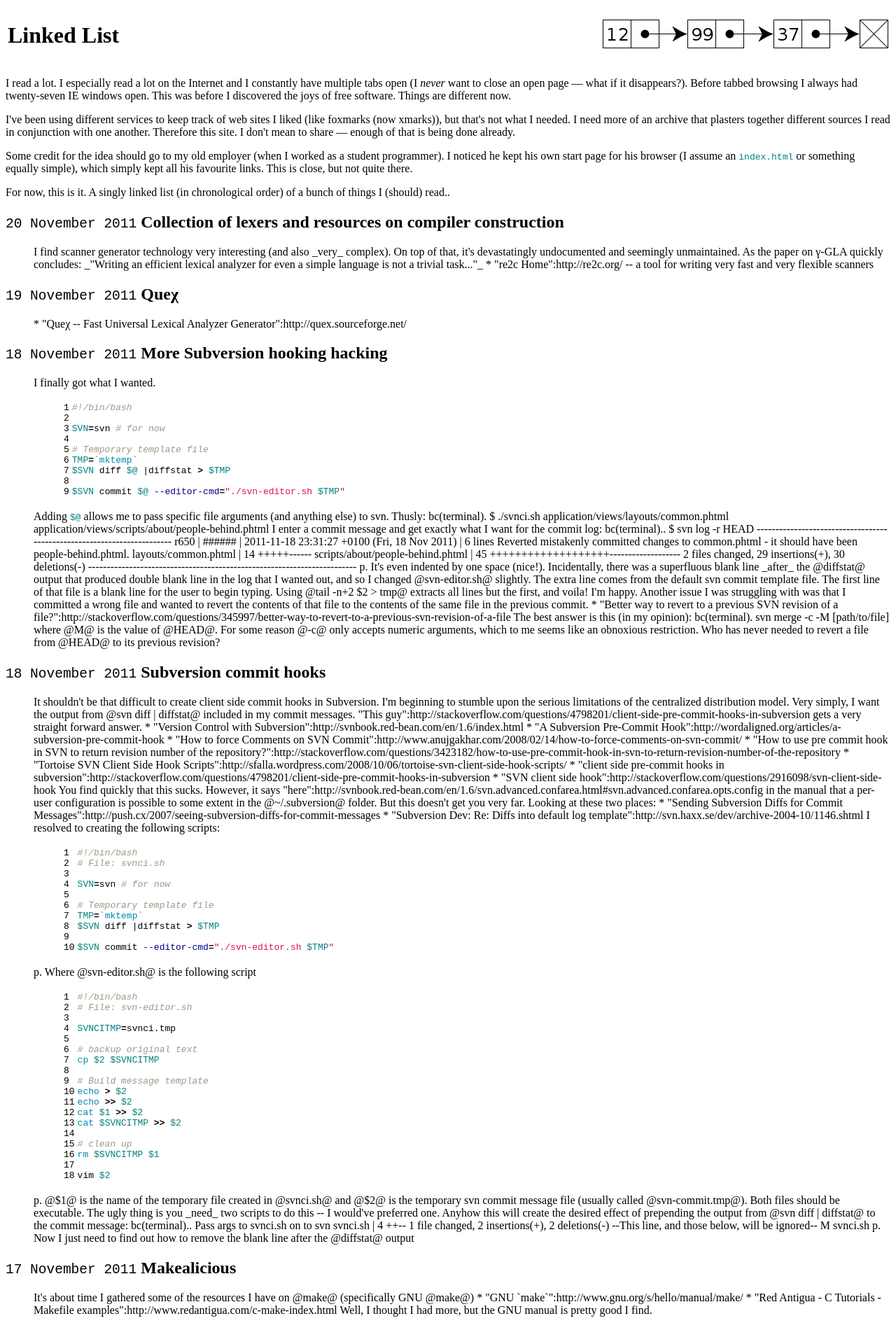
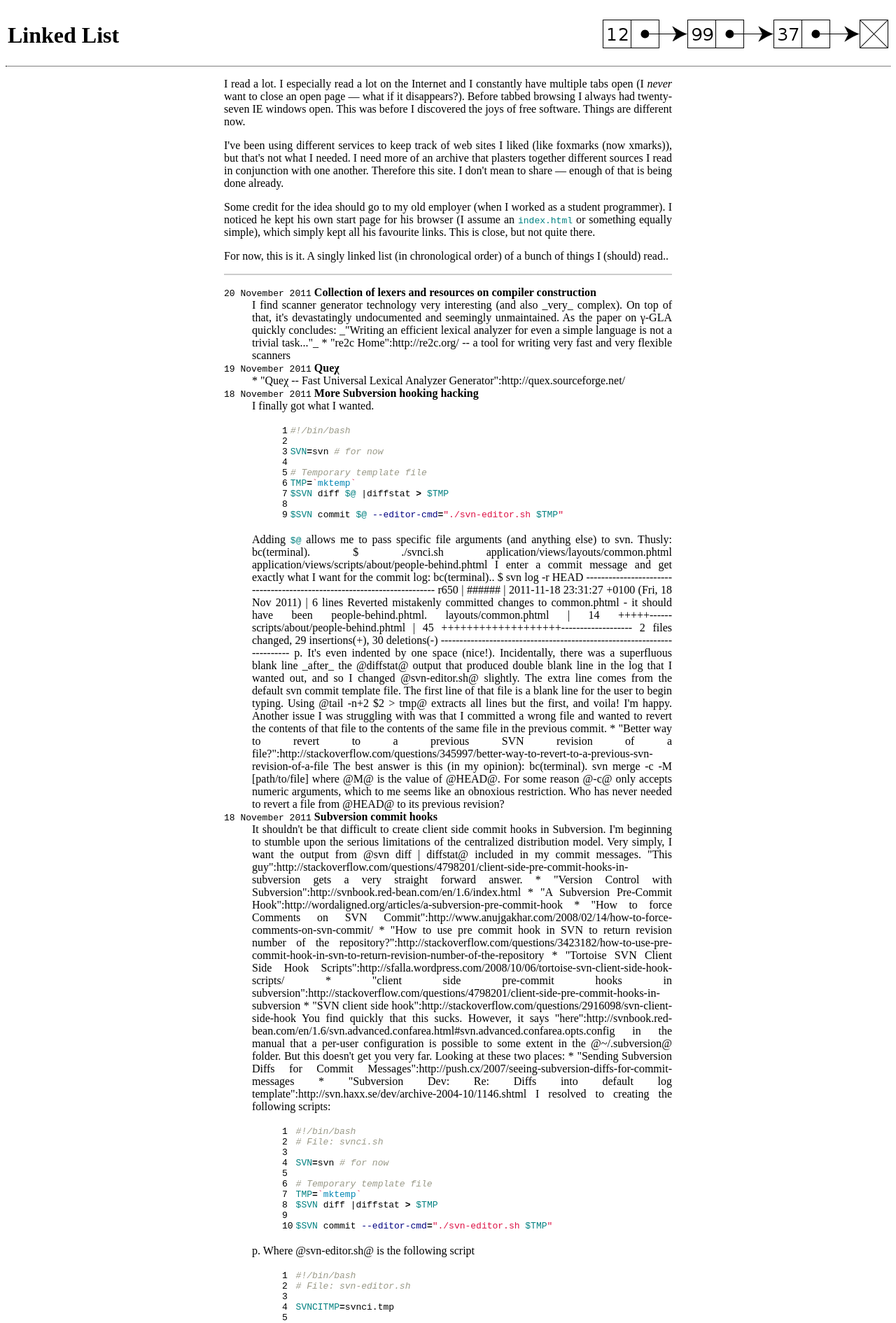
Before and after one commit to laumann/laumann.github.com, a Jekyll site: the page built from index.html, in a window 1280 px wide. Shown: the top 1890 px of the page at 70% size. Built offline with Jekyll 4.4.1, drawn with Linux system fonts in a browser that asks for light colours; some of the changed text lies outside the part shown.

Commit message:
added infant wish list and small corrections (apparently h2 tages cannot appear within dt tags)
Also the layout has changed somewhat

```diff
--- a/_layouts/default.html
+++ b/_layouts/default.html
@@ -15,12 +15,18 @@
 
 <table id="head">
 	<tr>
-		<td id="header"><h1>Linked List</h1></td>
+		<td id="header"><h1>{{ page.title }}</h1></td>
 		<td id="ll"><img alt="Singly Linked List" src="/img/Singly-linked-list.png"/></td>
 	</tr>
 </table>
 
-  {{ content }}
+<div id="content-wrapper">
+  <div id="content">
+
+    {{ content }}
+
+  </div>
+</div>
 
 <div class="footer">
 	<p id="banners">
--- a/_posts/2011-11-10-mllex.textile
+++ b/_posts/2011-11-10-mllex.textile
@@ -17,8 +17,6 @@
 
 Changing the line that reads @smlnj-lib.cm@ to @$/smlnj-lib.cm@ _almost_ does the trick. One also has to add @$/basis.cm@ to the file. Then everything loads properly.
 
-h3. ML-Lex
-
 * "A lexical analyzer generator for Standard ML":http://www.smlnj.org/doc/ML-Lex/manual.html
 * "ML-Ulex":http://www.ccs.neu.edu/home/turon/manual.pdf (pdf)
 * "Users's Guide to ML-Lex and ML-Yacc":http://rogerprice.org/ug/ug.pdf (pdf)
--- a/css/screen.css
+++ b/css/screen.css
@@ -43,6 +43,7 @@
 
 table#head {
 	width: 100%;
+	border-bottom: 1px dotted black;
 }
 
 	#head td#ll {
@@ -64,6 +65,16 @@
 	font-size: 85%;
 }
 
+div#content-wrapper {
+        text-align: center;
+	margin: 0 auto;
+        width: 40em;
+}
+
+div#content {
+	text-align: justify;
+}
+
 code, tt {
 	color: teal;
 }
@@ -76,7 +87,7 @@
 	}
 
 pre.terminal, div.highlight {
-	background-color: /* #f0f0f0; */ #f7de9c;
+	background-color: /* #f0f0f0; #f7de9c; */ #ffe8ab;
 	padding: 0.5em;
 }
 
--- a/index.html
+++ b/index.html
@@ -11,9 +11,11 @@
 
 <p>For now, this is it. A singly linked list (in chronological order) of a bunch of things I (should) read..</p>
 
+<hr />
+
 <dl>
 {% for post in site.posts %}
-	<dt><h2><span class="date">{{ post.date | date_to_long_string }}</span> <span class="title">{{ post.title }}</span></h2></dt>
+	<dt><span class="date">{{ post.date | date_to_long_string }}</span> <span class="title">{{ post.title }}</span></dt>
 	<dd>{{ post.content }}</dd>
 {% endfor %}
 </dl>
```
Also changed, not shown: other parts of index.html (+1 -1 lines), wishlist.textile (added, +10 -0 lines).
